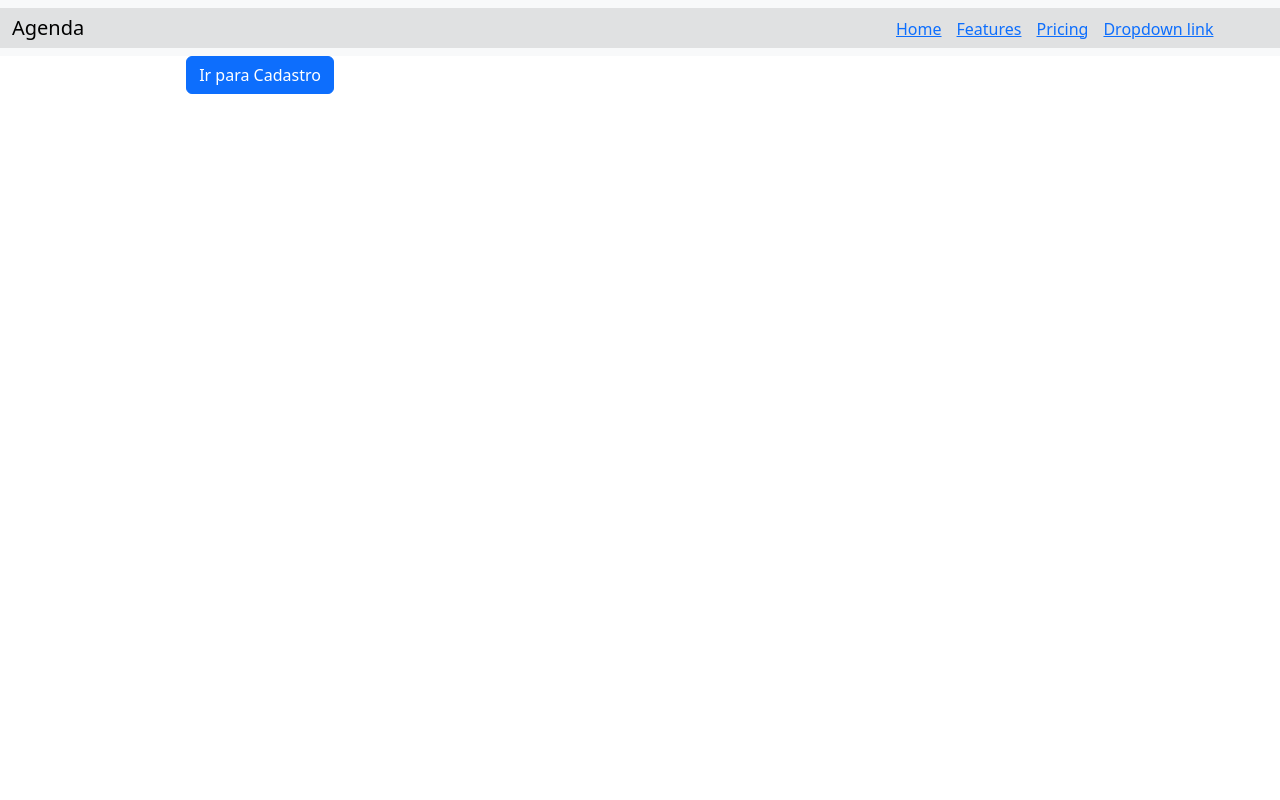
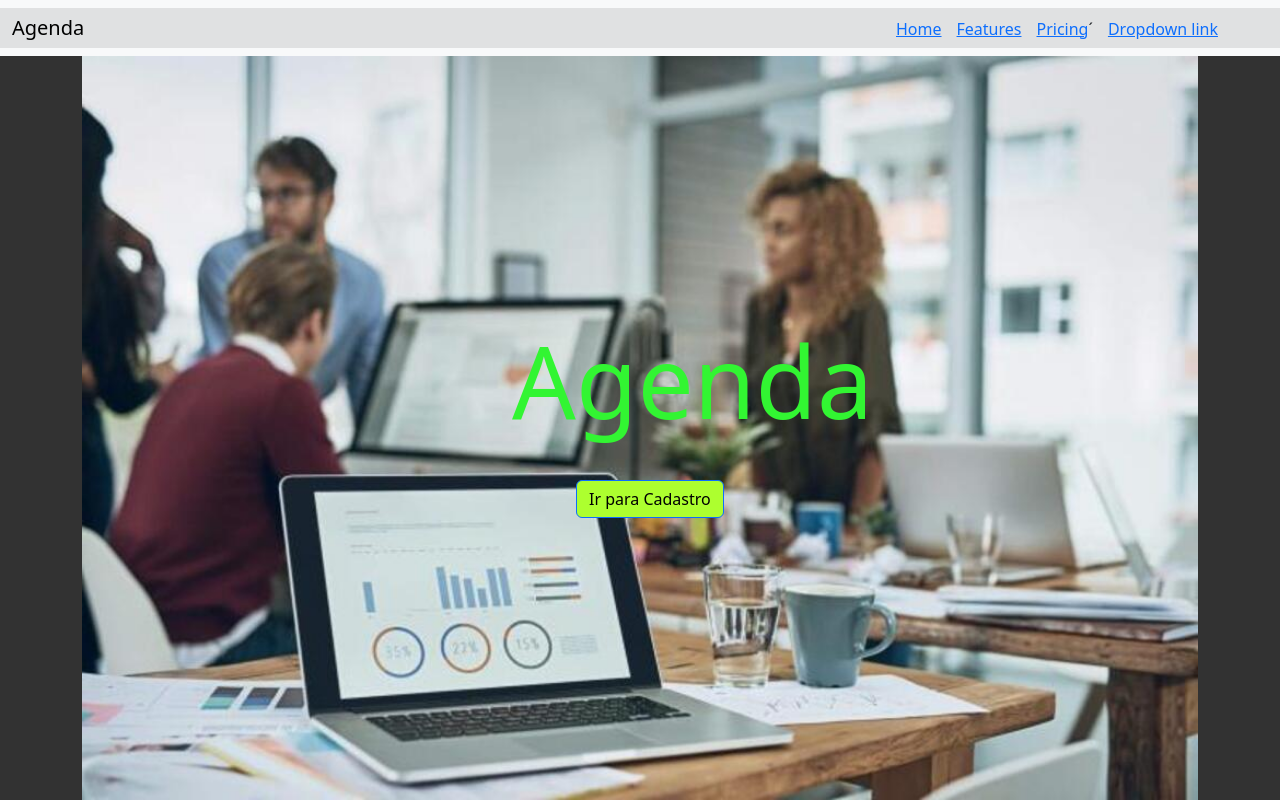
Before and after one commit to PC-Pedro/Comunicacao, a PHP site: page /Comunicacao/index.php?pg=home in a window 1280 px wide. Run offline with PHP 8.4, Linux system fonts and the light colour scheme; a stand-in replaces the project's code that opens the database connection; some libraries are stand-ins or nearby versions.

Commit message:
#main# Melhoria na tela principal

```diff
--- a/View/home/index.php
+++ b/View/home/index.php
@@ -1,36 +1,64 @@
 
 <!-- código php aqui -->
  <?php
-  //adicionar navbar
+
  ?>
 <!-- ./código php aqui -->
 
 
 <!-- código html aqui -->
 
+<img src="./public/assets/imagem/escritorio.jpg" class="full-screen-img">
+
     <div class="row text-center justyfi-aling-center">
         <div class="col-1"></div>
         <div class="col-2">
 
             <div class="button-container">
+              <h1>Agenda</h1>
                 <a href="<?= URL?>/index.php?pg=cadastro-pessoa">
                     <input type="submit" class="btn btn-primary" value="Ir para Cadastro">
                 </a>
             </div>
         </div>
     </div>
+
 <!-- ./código html aqui -->
 
 
 <!-- codigo css customizado aqui -->
  <style>
 
-/*
+h1{
+
+  color: rgb(50, 245, 50);
+  font-size: 100px;
+  position: absolute;
+  top: 40%;
+  left: 40%;
+}
+input[type=submit]{
+
+  background-color: greenyellow;
+  color: black;
+  position: absolute;
+  top: 60%;
+  left: 45%;
+
+}
+
+.full-screen-img {
+    width: 100%;
+    height: 100%;
+    object-fit: cover; /* Faz a imagem cobrir a tela, mantendo a proporção */
+    display: block;
+  }
+
     body{
 
         background-color: rgb(50, 50, 50);
     }
-*/
+
 
  </style>
 <!-- ./codigo css aqui -->
--- a/View/templates/cabecalho.php
+++ b/View/templates/cabecalho.php
@@ -26,7 +26,7 @@
           <a class="<?= URL."index.php?pg=cadastro-pessoa"?>" href="#">Features</a>
         </li>
         <li class="nav-item">
-          <a class="<?= URL."index.php?pg=home"?>" href="#">Pricing</a>
+          <a class="<?= URL."index.php?pg=home"?>" href="#">Pricing</a>´
         </li>
         <li class="nav-item dropdown">
           <a class="<?= URL."index.php?pg=home"?>" href="#" role="button" data-bs-toggle="dropdown" aria-expanded="false">
```
Also changed, not shown: public/assets/imagem/escritorio.jpg (added).
